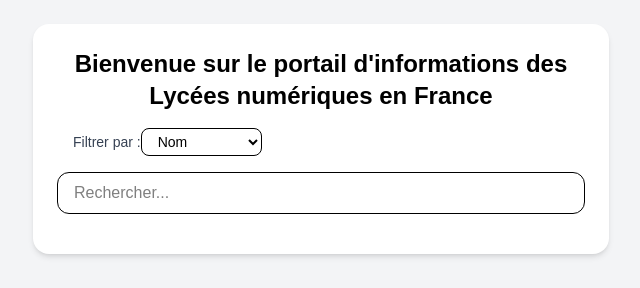
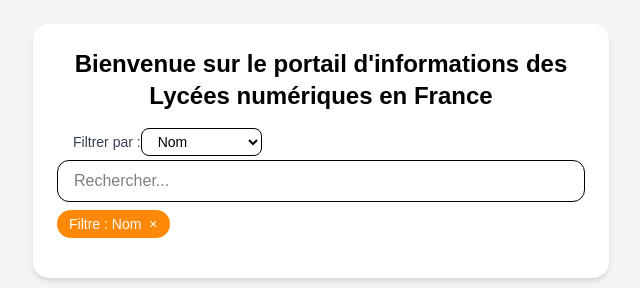
Before and after one commit to Fouad-berry/TP-DOCKER-GROUP-FRONTEND, a Next.js app: page /lycee-numeriques in a window 1280 px wide. Shown: the top 288 px of the page, without its empty margins (319-959 px from the left). Built offline with nearby package versions, Linux system fonts and the light colour scheme; no server answers.

Commit message:
[ADD] add style to the filter

```diff
--- a/app/lycee-numeriques/page.tsx
+++ b/app/lycee-numeriques/page.tsx
@@ -18,7 +18,7 @@ export default function Home() {
                 </h1>
 
                 <div className="relative mb-4">
-                    <div className="flex items-center ml-4 mb-4">
+                    <div className="flex items-center ml-4 mb-1">
                          {' '}
                         <label
                             htmlFor="filterType"
@@ -26,7 +26,7 @@ export default function Home() {
                         >
                             Filtrer par :
                         </label>
-                         {' '}
+                          {' '}
                         <select
                             id="filterType"
                             value={filterType}
@@ -55,6 +55,31 @@ export default function Home() {
                         onChange={(e) => setSearch(e.target.value)}
                         className="w-full px-4 py-2 pr-10 border rounded-xl focus:outline-none"
                     />
+
+                    {filterType && (
+                      <div className="mt-2 flex items-center justify-start">
+                        <div
+                          className={`flex items-center px-3 py-1 rounded-full text-sm text-white mr-2 cursor-pointer ${
+                            filterType === 'nom'
+                              ? 'bg-orange-400'
+                              : filterType === 'ville'
+                              ? 'bg-blue-500'
+                              : filterType === 'statut'
+                              ? 'bg-green-500'
+                              : 'bg-purple-500'
+                          }`}
+                        >
+                          <span className="capitalize mr-2">Filtre : {filterType}</span>
+                          <button
+                            onClick={() => setFilterType('nom')} // remet le filtre par défaut
+                            className="text-white hover:text-gray-200"
+                          >
+                            ×
+                          </button>
+                        </div>
+                      </div>
+                    )}
+
                 </div>
 
                 <ul className="space-y-2"></ul>
```
